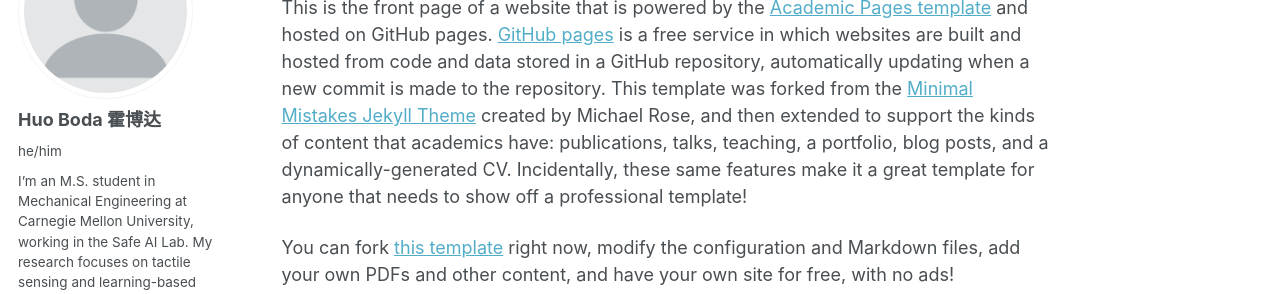
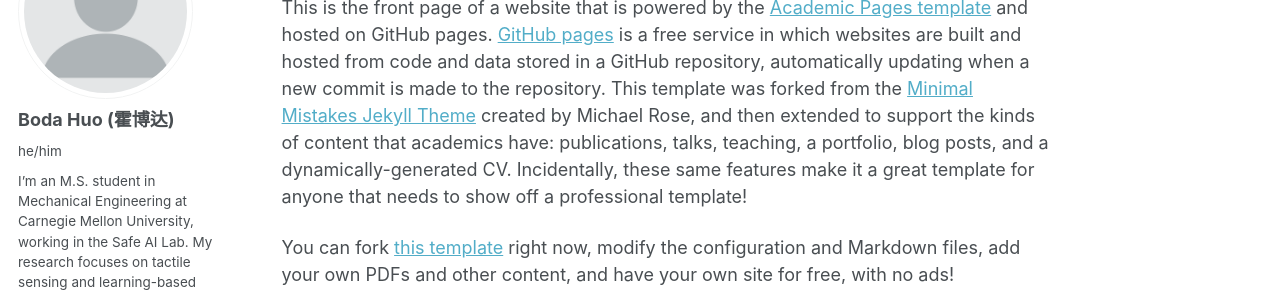
Before and after one commit to bodahuo/bodahuo.github.io, a Jekyll site: the page built from _pages/about.md, in a window 1280 px wide. Shown: the part 177-471 px from the top of the page. Built offline with Jekyll 4.4.1, drawn with Linux system fonts in a browser that asks for light colours; some web fonts are replaced; a script bundle is joined from its source files by our own code; library files that are not in the unit come from our copies.

Commit message:
Update author name format and site settings

```diff
--- a/_config.yml
+++ b/_config.yml
@@ -8,14 +8,13 @@
 
 # Basic Site Settings
 locale                   : "en-US"
-site_theme               : "default" # The available themes options are "default", "air", "sunrise", "mint", "dirt" and "contrast"
+site_theme               : "default"
 title                    : "Personal Website"
 title_separator          : "-"
 name                     : &name "Boda Huo"
-description              : &description "Boda's academic portfolio"   # Update this with a general description of your site, this is the default if not overridden by a page
-url                      : https://bodahuo.github.io # The base hostname & protocol for your site e.g. "https://[your GitHub username].github.io",
-                                                           # or if you already have some other page hosted on Github then use "https://[your GitHub username].github.io/[Your Repo Name]"
-baseurl                  : "" # the subpath of your site, e.g. "/blog"
+description              : &description "Boda's academic portfolio"
+url                      : https://bodahuo.github.io
+baseurl                  : ""
 repository               : "bodahuo/bodahuo.github.io"
 
 # Site Author - The following control what appear as part of the author content on the side bar.
@@ -24,7 +23,7 @@
 author:
   # Biographic information
   avatar           : "profile.png"
-  name             : "Huo Boda 霍博达"
+  name             : "Boda Huo (霍博达)"
   pronouns         : "he/him" # example: "she/her"
   bio              : "I’m an M.S. student in Mechanical Engineering at Carnegie Mellon University, working in the Safe AI Lab. My research focuses on tactile sensing and learning-based whole-body control for contact-rich robotics."
   location         : "Pittsburgh PA"
```
